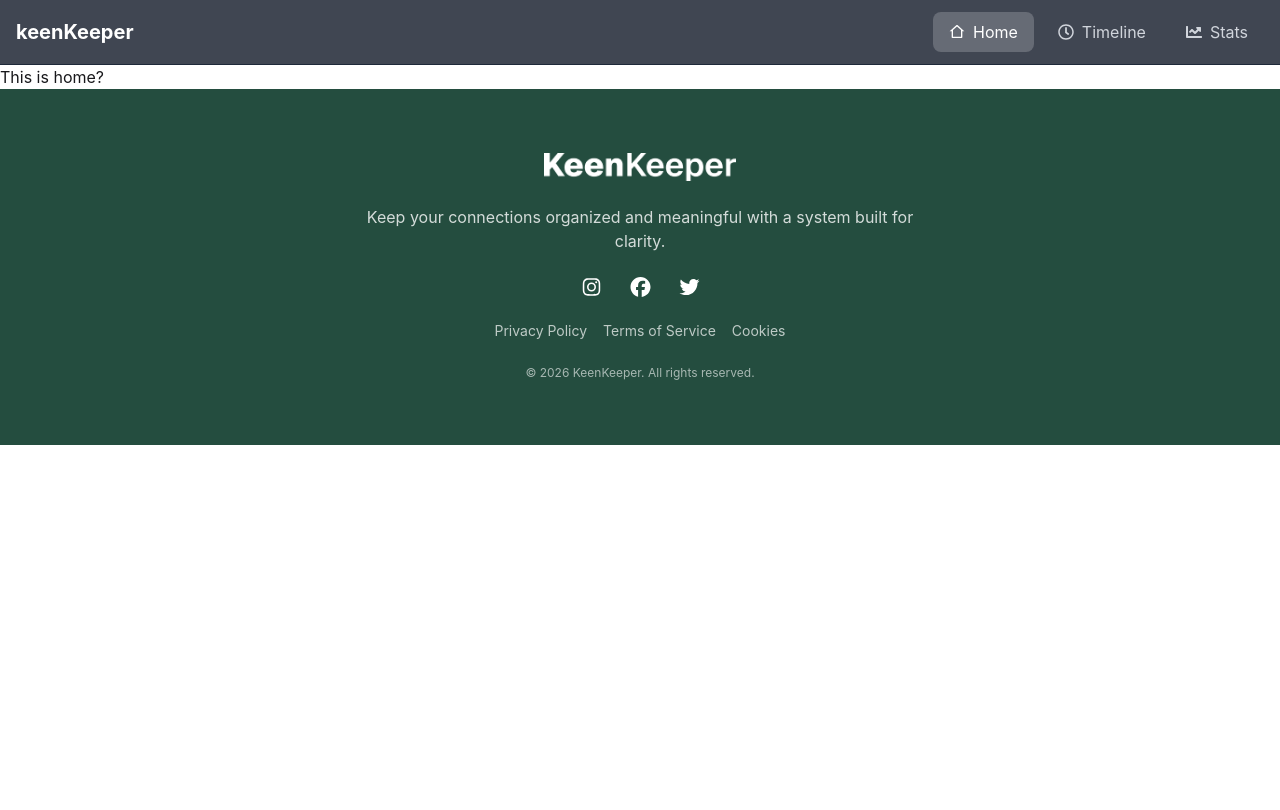
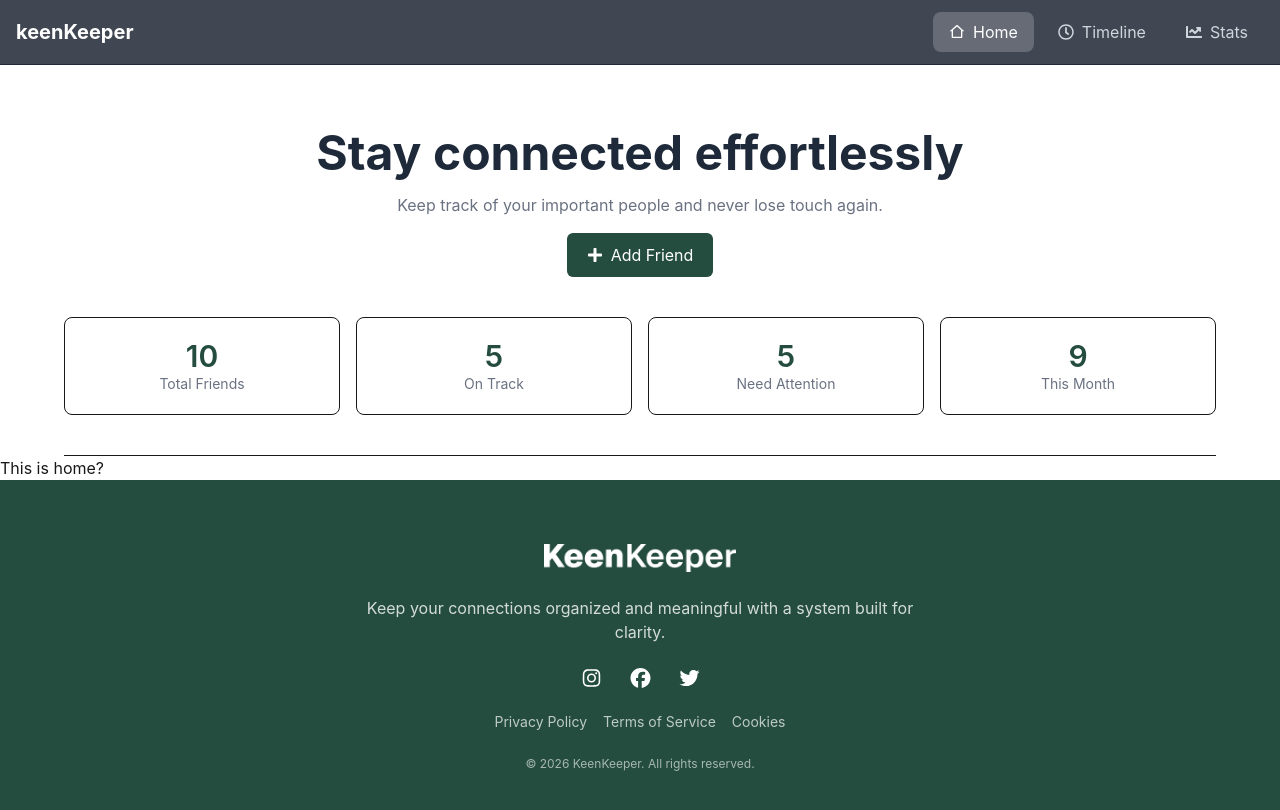
Before and after one commit to ihriyad/Keen-Keeper-ph, a React (Vite) app: page / in a window 1280 px wide. Shown: the top 810 px of the page. Built offline with nearby package versions, Linux system fonts and the light colour scheme.

Commit message:
Add Banner component and integrate data fetching; create layout for displaying friend statistics

```diff
--- /dev/null
+++ b/public/data.json
@@ -0,0 +1,122 @@
+[
+  {
+    "id": 1,
+    "name": "Aarav Malik",
+    "picture": "https://i.ibb.co.com/d4DcvXXD/1c852ea928150dfcf54c5457dbca0a35.jpg",
+    "email": "aarav.malik@mailhub.io",
+    "days_since_contact": 9,
+    "status": "almost due",
+    "tags": ["network", "startup"],
+    "bio": "Met during a startup pitch event. Passionate about building SaaS tools.",
+    "goal": 10,
+    "next_due_date": "July 28, 2025"
+  },
+  {
+    "id": 2,
+    "name": "Isabella Cruz",
+    "picture": "https://i.ibb.co.com/TxR0ygRn/1fe5a0d8604e7309b8efc203fef5ea48.jpg",
+    "email": "isabella.cruz@designflow.co",
+    "days_since_contact": 1,
+    "status": "on track",
+    "tags": ["design", "ui"],
+    "bio": "Creative UI designer who loves minimal interfaces and bold typography.",
+    "goal": 20,
+    "next_due_date": "August 20, 2025"
+  },
+  {
+    "id": 3,
+    "name": "Noah Bennett",
+    "picture": "https://i.ibb.co.com/tMwv0q14/8e10caee2335ed02191cdb251bbb62e8.jpg",
+    "email": "noah.b@devmail.dev",
+    "days_since_contact": 15,
+    "status": "overdue",
+    "tags": ["backend", "api"],
+    "bio": "Backend engineer focused on scalable APIs and system design.",
+    "goal": 14,
+    "next_due_date": "July 15, 2025"
+  },
+  {
+    "id": 4,
+    "name": "Maya Patel",
+    "picture": "https://i.ibb.co.com/DgM3MBs4/8429c084dbe95e34ffb74753e1a93071.jpg",
+    "email": "maya.patel@creativehub.com",
+    "days_since_contact": 6,
+    "status": "on track",
+    "tags": ["creative", "branding"],
+    "bio": "Brand strategist who enjoys crafting meaningful brand identities.",
+    "goal": 12,
+    "next_due_date": "July 30, 2025"
+  },
+  {
+    "id": 5,
+    "name": "Liam Carter",
+    "picture": "https://i.ibb.co.com/QFWcBYyS/31275c2225d0bd9b63ec97d2521ad8ca.jpg",
+    "email": "liam.carter@fitlife.io",
+    "days_since_contact": 4,
+    "status": "on track",
+    "tags": ["fitness", "lifestyle"],
+    "bio": "Gym partner and accountability buddy for daily workouts.",
+    "goal": 7,
+    "next_due_date": "July 26, 2025"
+  },
+  {
+    "id": 6,
+    "name": "Zara Ahmed",
+    "picture": "https://i.ibb.co.com/nq2cybv4/a708b616bb81cdb99232ebd6bfe868ea.jpg",
+    "email": "zara.ahmed@university.edu",
+    "days_since_contact": 18,
+    "status": "almost due",
+    "tags": ["study", "research"],
+    "bio": "Research partner working on AI-based academic projects.",
+    "goal": 21,
+    "next_due_date": "July 22, 2025"
+  },
+  {
+    "id": 7,
+    "name": "Ethan Brooks",
+    "picture": "https://i.ibb.co.com/mVq05RTf/bb2d16d0967309410f863be70b449c82.jpg",
+    "email": "ethan.brooks@hirelink.com",
+    "days_since_contact": 50,
+    "status": "overdue",
+    "tags": ["career", "recruit"],
+    "bio": "Tech recruiter helping developers land remote opportunities.",
+    "goal": 40,
+    "next_due_date": "June 5, 2025"
+  },
+  {
+    "id": 8,
+    "name": "Sophie Laurent",
+    "picture": "https://i.ibb.co.com/Gf4cfGFR/d3f8c8cb88c1d423148b1ce1157f55db.jpg",
+    "email": "sophie.laurent@visuals.io",
+    "days_since_contact": 2,
+    "status": "on track",
+    "tags": ["photography", "art"],
+    "bio": "Street photographer with a love for capturing urban life.",
+    "goal": 60,
+    "next_due_date": "September 10, 2025"
+  },
+  {
+    "id": 9,
+    "name": "Daniel Kim",
+    "picture": "https://i.ibb.co.com/hFWjL0Q1/d441164fcadaa52ceab7924f49a3faeb.jpg",
+    "email": "daniel.kim@clientworks.net",
+    "days_since_contact": 11,
+    "status": "almost due",
+    "tags": ["client", "project"],
+    "bio": "Client for a web dashboard project with ongoing iterations.",
+    "goal": 14,
+    "next_due_date": "July 19, 2025"
+  },
+  {
+    "id": 10,
+    "name": "Olivia Green",
+    "picture": "https://i.ibb.co.com/SXC2k2X8/Nailed-it.jpg",
+    "email": "olivia.green@ecoimpact.org",
+    "days_since_contact": 7,
+    "status": "on track",
+    "tags": ["community", "eco"],
+    "bio": "Volunteer focused on sustainability and green tech initiatives.",
+    "goal": 30,
+    "next_due_date": "August 3, 2025"
+  }
+]
--- a/src/components/banner/Banner.jsx
+++ b/src/components/banner/Banner.jsx
@@ -1,11 +1,62 @@
-import React from 'react';
+import React, { useEffect, useState } from "react";
+import { FaPlus } from "react-icons/fa";
 
 const Banner = () => {
-    return (
-        <div>
-            this is banner
-        </div>
-    );
+  const [data, setData] = useState([]);
+
+  useEffect(() => {
+    fetch("/data.json")
+      .then((res) => res.json())
+      .then((data) => setData(data));
+  }, []);
+
+  const total = data.length;
+  const onTrack = data.filter((d) => d.status === "on track").length;
+  const needAttention = data.filter((d) => d.status !== "on track").length;
+
+  const interactionsThisMonth = data.reduce(
+    (acc, cur) => acc + (cur.days_since_contact <= 30 ? 1 : 0),
+    0,
+  );
+
+  const info = [
+    { count: total, title: "Total Friends" },
+    { count: onTrack, title: "On Track" },
+    { count: needAttention, title: "Need Attention" },
+    { count: interactionsThisMonth, title: "This Month" },
+  ];
+
+  return (
+    <div className="max-w-6xl w-11/12 mx-auto mt-16 pb-10 border-b">
+      <div className="text-center space-y-4">
+        <h1 className="text-3xl md:text-5xl font-bold text-gray-800">
+          Stay connected effortlessly
+        </h1>
+
+        <p className="text-gray-500 text-sm md:text-base max-w-xl mx-auto">
+          Keep track of your important people and never lose touch again.
+        </p>
+
+        <button className="bg-[#244d3fFF] text-white px-5 py-2.5 rounded-md flex items-center gap-2 mx-auto">
+          <FaPlus /> Add Friend
+        </button>
+      </div>
+
+      <div className="grid grid-cols-2 md:grid-cols-4 gap-4 mt-10">
+        {info.map((item, i) => (
+          <div
+            key={i}
+            className="text-center p-5 rounded-lg border hover:shadow-sm transition"
+          >
+            <h2 className="text-2xl md:text-3xl font-semibold text-[#244d3fFF]">
+              {item.count}
+            </h2>
+            <p className="text-gray-500 text-sm">{item.title}</p>
+          </div>
+        ))}
+      </div>
+    </div>
+  );
 };
 
 export default Banner;
--- a/src/layout/Layout.jsx
+++ b/src/layout/Layout.jsx
@@ -2,11 +2,13 @@ import React from "react";
 import Navbar from "../components/navbar/Navbar";
 import { Outlet } from "react-router";
 import Footer from "../components/footer/Footer";
+import Banner from "../components/banner/Banner";
 
 const Layout = () => {
   return (
     <>
       <Navbar></Navbar>
+      <Banner></Banner>
       <Outlet></Outlet>
       <Footer></Footer>
     </>
```
